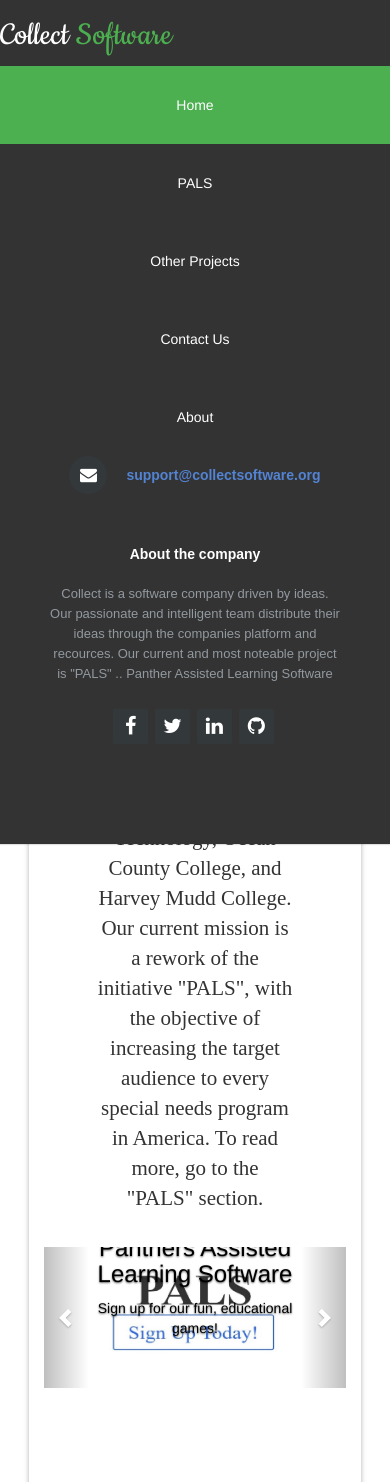
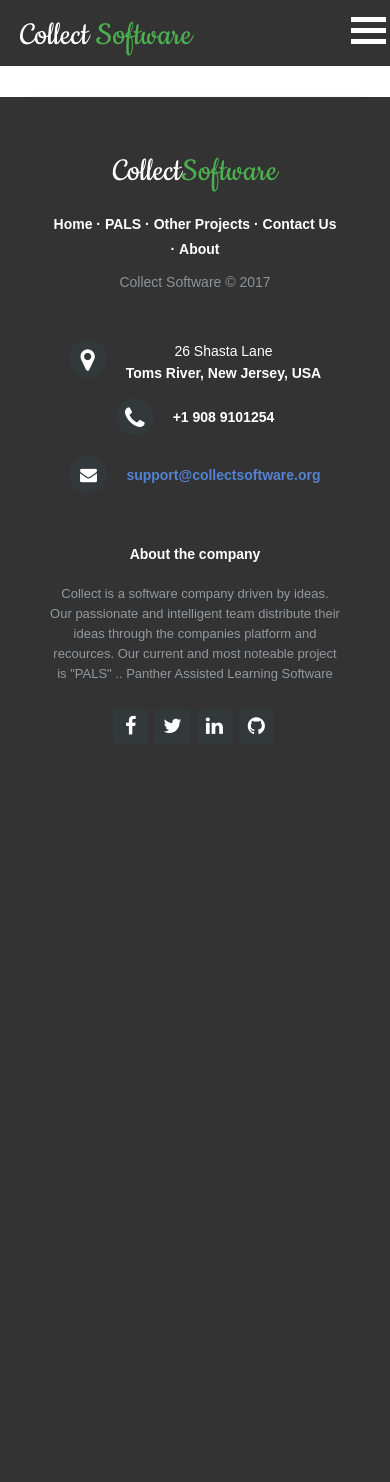
Before and after one commit to ngattusohw/Collect-Website, a PHP site: page / in a window 390 px wide. Shown: the top 1482 px of the page. After the commit the page ends 735 px from the top, so only its background shows below. Run offline with PHP 8.4, Linux system fonts and the light colour scheme; some libraries are stand-ins or nearby versions.

Commit message:
Adding button for mobile

```diff
--- a/css/home.css
+++ b/css/home.css
@@ -3,10 +3,28 @@ body {
 }
 
 /*TEST */
+
+
+
+.barContainer {
+    display: none;
+    cursor: pointer;
+
+}
+
+.bar1, .bar2, .bar3 {
+    width: 35px;
+    height: 5px;
+    background-color: #ffffff;
+    margin: 6px 0;
+    transition: 0.4s;
+}
+
 .navName{
     -webkit-transition: all 0.4s ease;
     transition: all 0.4s ease;
-    padding-right: 10px;
+    padding-right: 20px;
+    padding-left: 20px;
     color:  #ffffff;
     font: normal 36px 'Cookie', cursive;
 }
@@ -90,9 +108,7 @@ nav.main-navbar{
     text-align:center;
 }
 
-image {
 
-}
 
 .wrap {
     position: relative;
@@ -133,7 +149,9 @@ ul.topnav li .dropbtn:hover:not(.active) {background-color: #111;}
 
 ul.topnav li a.active {background-color: #4CAF50;}
 
-ul.topnav li.right {float: right;}
+ul.topnav li.right {
+    float: right;
+}
 
 
 li a, .dropbtn {
@@ -174,7 +192,7 @@ li a, .dropbtn {
    text-align: center;
 }
 
-@media screen and (max-width: 600px){
+@media screen and (max-width: 645px){
     ul.topnav li.right,
     ul.topnav li, ul.topnav , li a, .dropbtn {
         float: none;
@@ -188,7 +206,20 @@ li a, .dropbtn {
     }
 
     #content{
-	margin-top: 400px;
+	   margin-top: 100px;
+    }
+
+    .barContainer {
+        display: inline-block;
+        cursor: pointer;
+        float: right;
+        position: absolute;
+        top: 15px;
+        left: 90%;
+    }
+
+    .nonMobile{
+        display: none;
     }
 
 }
--- a/js/nav.js
+++ b/js/nav.js
@@ -3,6 +3,18 @@ $(document).ready(function() {
         //Calculate the height of <header>
         //Use outerHeight() instead of height() if have padding
         var aboveHeight = $('header').outerHeight();
+        var wasClicked = false;
+
+        $("#menuButton").click(function(){
+            if(!wasClicked){
+                $(".navMobile").removeClass("nonMobile");
+                wasClicked = true;
+            }else{
+                $(".navMobile").addClass("nonMobile");
+                wasClicked = false;
+            }
+
+        });
 
 	//when scroll
         $(window).scroll(function(){
@@ -29,4 +41,5 @@ $(document).ready(function() {
                     $('nav').removeClass('shrink');
                }
         });
+
 });
--- a/theme/collect/header.php
+++ b/theme/collect/header.php
@@ -6,7 +6,7 @@
 			  <li>
 			  	<h3 class="navName"> Collect <span>Software</span> </h3>
 			  </li>
-			  <li class="link-dropdown">
+			  <li class="navMobile link-dropdown nonMobile">
 			  	<a href="index.php" class="active dropbtn">Home</a>
 			    <div class="dropdown-content">
 			      <a href="#">Link 1</a>
@@ -15,11 +15,11 @@
 			    </div>
 			  </li>
 
-			  <li>
+			  <li class="navMobile nonMobile">
 			  	<a href="pals.php" class="dropbtn">PALS</a>
 			  </li>
 
-			  <li class="link-dropdown">
+			  <li class="navMobile link-dropdown nonMobile">
 			    <a href="proj.php" class="dropbtn">Other Projects</a>
 			    <div class="dropdown-content">
 			      <a href="#">Link 1</a>
@@ -28,12 +28,20 @@
 			    </div>
 			  </li>
 
-			  <li>
+			  <li class="navMobile nonMobile">
 			  	<a href="contact.php" class="dropbtn">Contact Us</a>
 			  </li>
 
-			  <li>
+			  <li class="navMobile nonMobile">
 			  	<a href="about.php" class="dropbtn">About</a>
 			  </li>
 			</ul>
+
+
+		  	<div class="barContainer" id="menuButton">
+			  <div class="bar1"></div>
+			  <div class="bar2"></div>
+			  <div class="bar3"></div>
+			</div>
+
 	    </nav>
```
